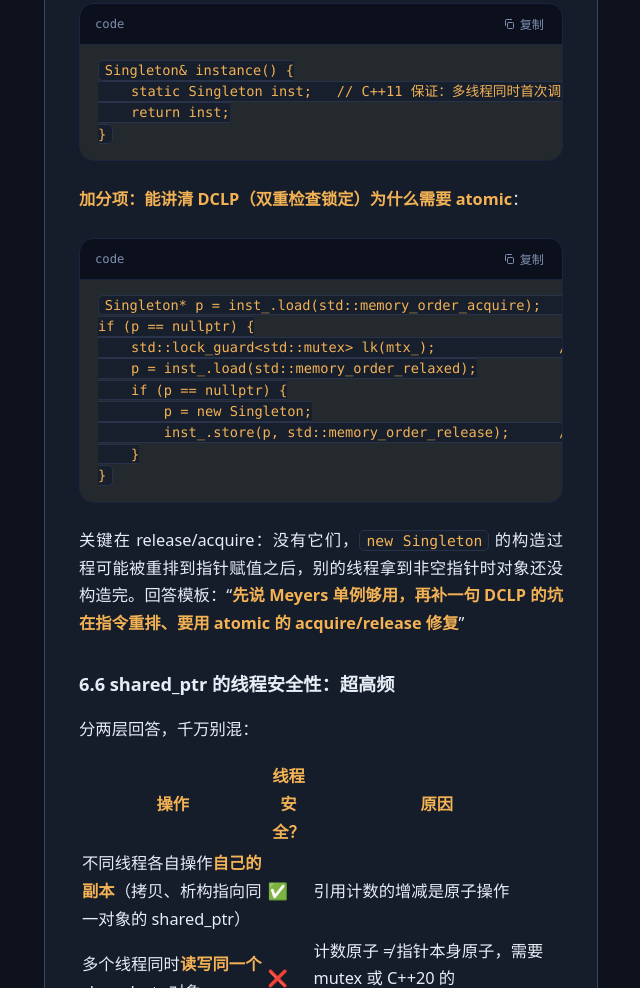
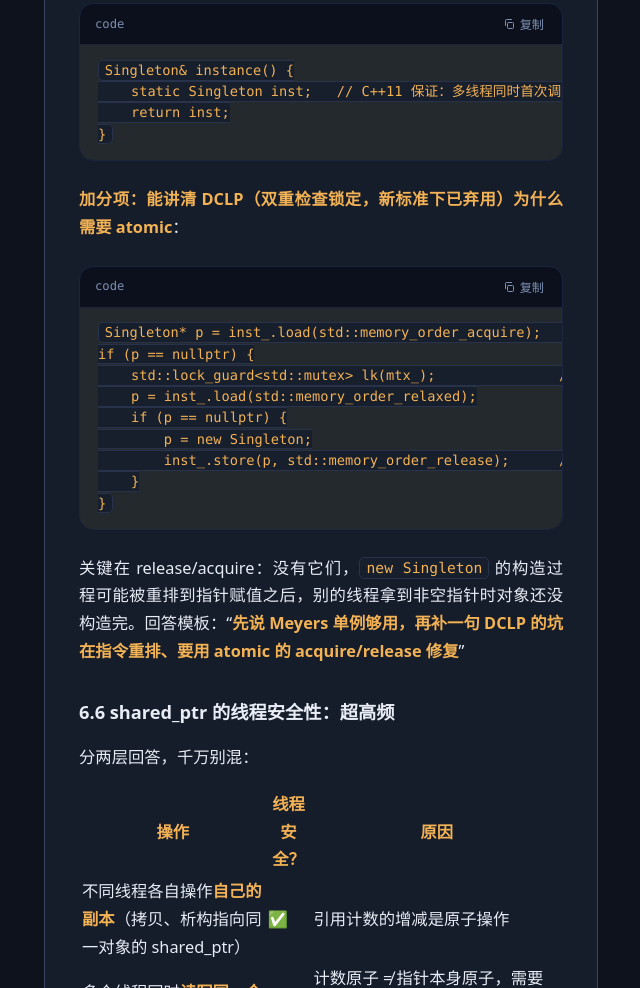
Before and after one commit to Karl-Heinrich-Marx-520/uu-mixt, an Astro site: page /uu/posts/c-std-atomic in a window 1280 px wide. Shown: the part 9042-10030 px from the top of the page, without its empty margins (186-826 px from the left). Built offline with nearby package versions, Linux system fonts and the light colour scheme; Astro itself is replaced by a stand-in of ours; some packages are replaced by stand-ins of ours; code samples lack their colours; no server answers.

Commit message:
content(uu): 更新 C++ std::atomic 精讲
Via: 写作台
Author-Face: uu

````diff
--- a/src/content/uu/c-std-atomic.md
+++ b/src/content/uu/c-std-atomic.md
@@ -306,7 +306,7 @@ Singleton& instance() {
 }
 ```
 
-**加分项：能讲清 DCLP（双重检查锁定）为什么需要 atomic**：
+**加分项：能讲清 DCLP（双重检查锁定，新标准下已弃用）为什么需要 atomic**：
 
 ```cpp
 Singleton* p = inst_.load(std::memory_order_acquire);   // 无锁快路径
````
